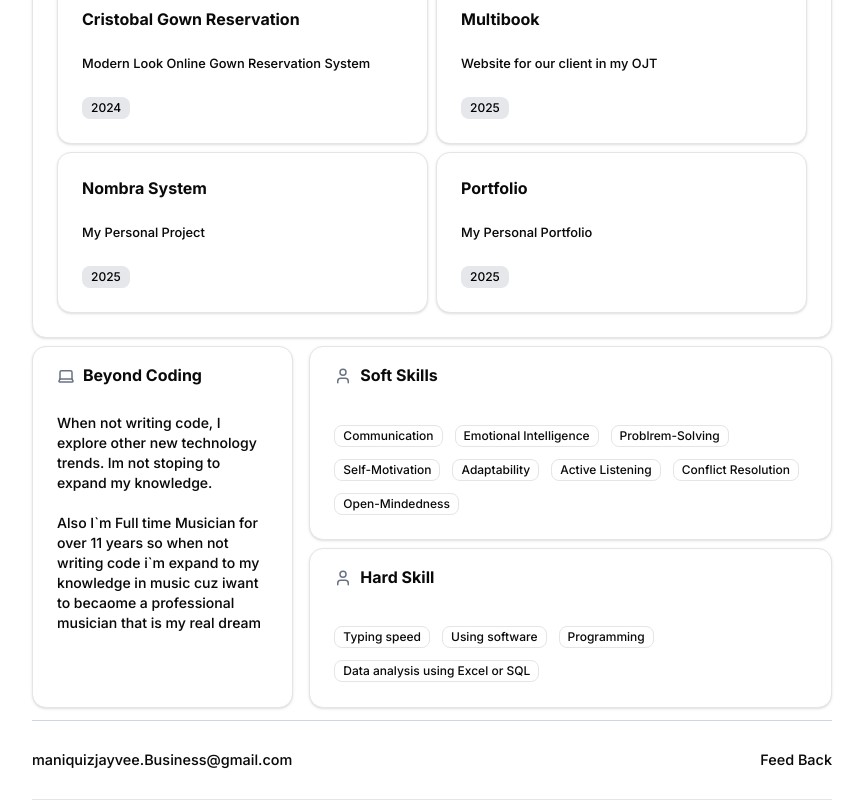
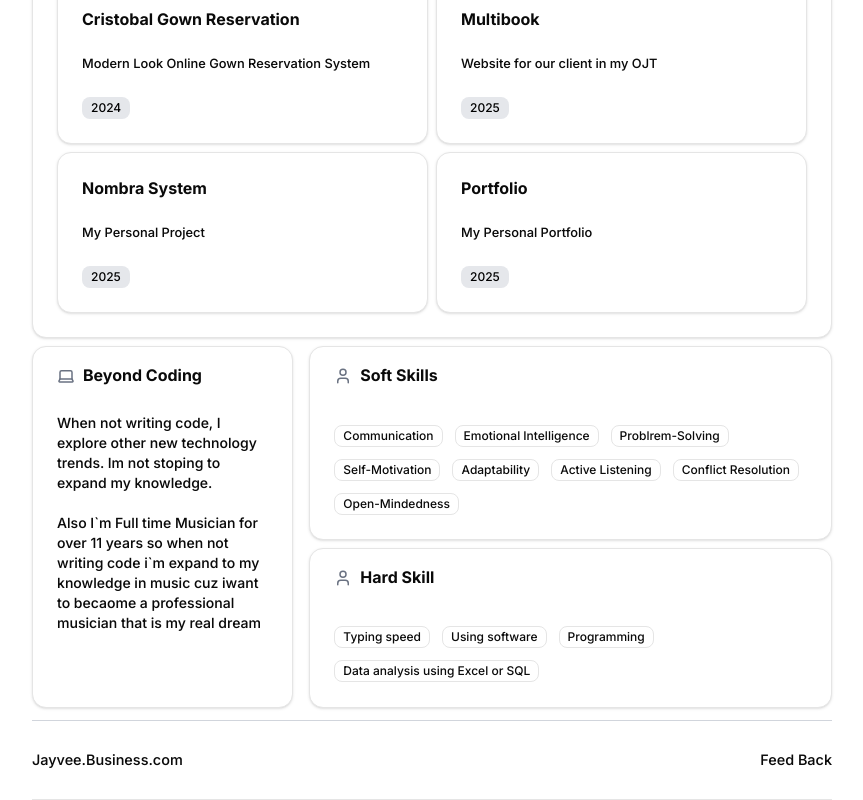
Before and after one commit to JayveeFortissimo/JayveeManiquiz, a Next.js app: page / in a window 1280 px wide. Shown: the part 1080-1880 px from the top of the page, without its empty margins (208-1071 px from the left). Built offline with nearby package versions, Linux system fonts and the light colour scheme.

Commit message:
feat: adding pages

```diff
--- a/src/app/layout.tsx
+++ b/src/app/layout.tsx
@@ -33,7 +33,7 @@ export default function RootLayout({
           >
             {children}
             <footer className="container mx-auto max-w-[50rem] min-h-[5rem] flex justify-between items-center border  border-t-gray-300 border-l-0 border-r-0 px-2 md:px-0 mt-3">
-              <p className="text-[0.9rem]">maniquizjayvee.Business@gmail.com</p>
+              <p className="text-[0.9rem]">Jayvee.Business.com</p>
               <p className="text-[0.9rem]">Feed Back</p>
               </footer>
           </ThemeProvider>
--- /dev/null
+++ b/src/app/pages/TechStack/[id]/page.tsx
@@ -0,0 +1,11 @@
+                                           //Dynamic routes pag kuha ng Url  and Promuses siya
+export default async function page({params}: {params:Promise<{id:string}>}){
+
+    const {id} = await  params;
+
+    return(
+        <div>
+            asdasd
+        </div>
+    )
+}
```
